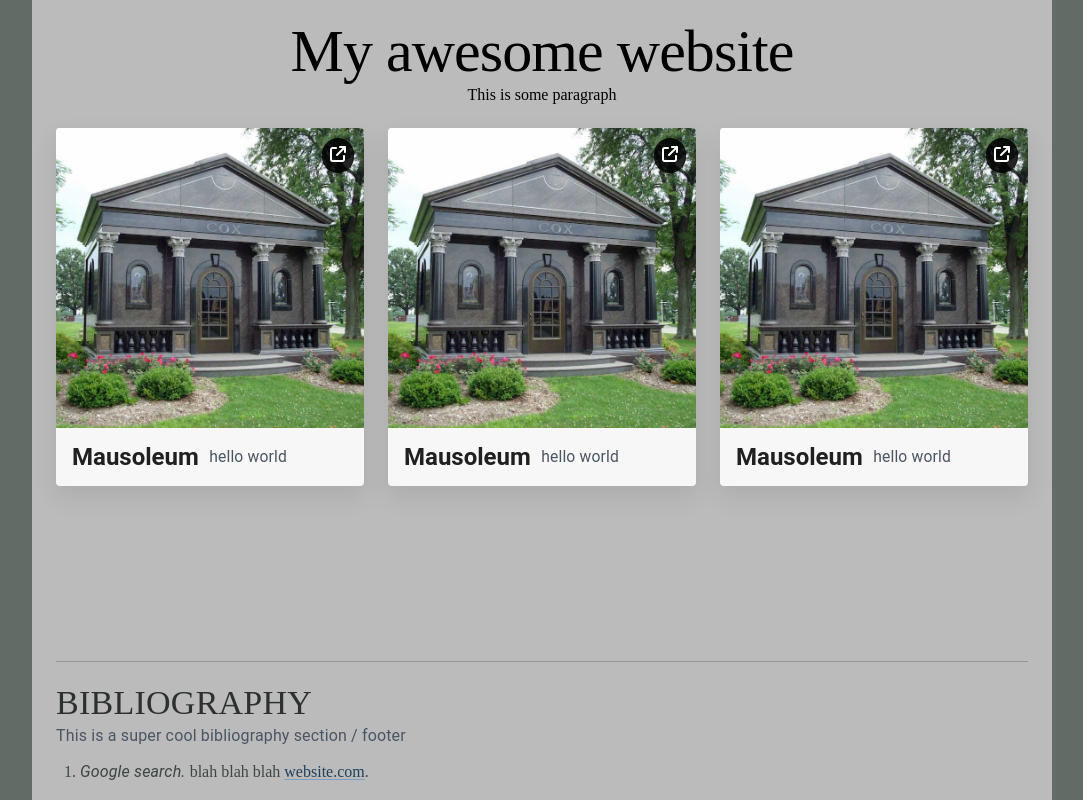
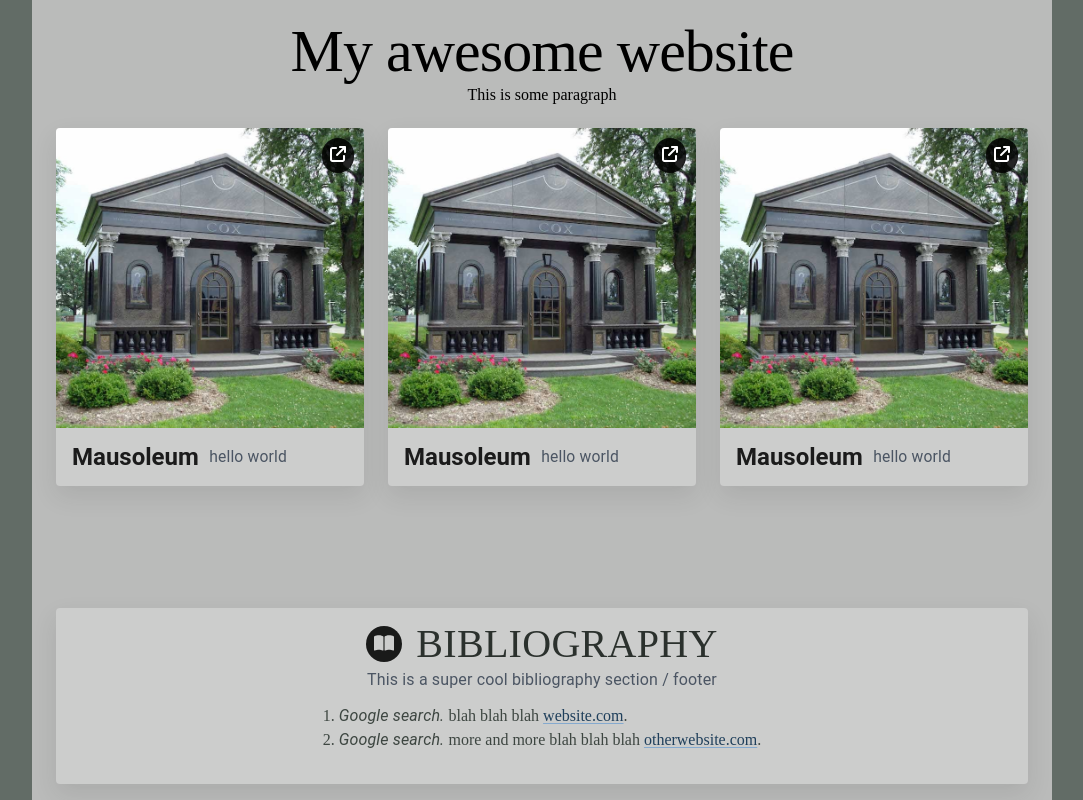
Before and after one commit to Niki-kou/2606848, a React (Vite) app: page / in a window 1280 px wide. Shown: the whole page, without its empty margins (98-1181 px from the left). Built offline with nearby package versions, Linux system fonts and the light colour scheme; a web font is replaced by a local one.

Commit message:
Styling improvements

```diff
--- a/src/App.jsx
+++ b/src/App.jsx
@@ -1,5 +1,5 @@
 import { useState } from "react";
-import { Box, Typography } from "@mui/material";
+import { Box, Typography, Divider } from "@mui/material";
 
 import CustomModal from "./Components/CustomModal";
 import Footer from "./Components/Footer";
@@ -19,7 +19,7 @@ export default function App() {
       <Box
         component="main"
         sx={{
-          width: "80vw",
+          width: { xs: "100%", md: "80vw" },
           minHeight: "100vh",
           px: { xs: 2, md: 3 },
           py: 2,
@@ -54,6 +54,7 @@ export default function App() {
           This is some paragraph
         </Typography>
 
+        <Box sx={{ display: "flex", flexDirection: "column", gap: 3, height: "100%" }}>
           <Box
             sx={{
               display: "grid",
@@ -84,29 +85,17 @@ export default function App() {
               onOpen={() => setOpenIndex(2)}
             />
           </Box>
-
         <Footer />
         </Box>
+      </Box>
 
-      <CustomModal
-        open={openIndex === 0}
-        handleClose={() => setOpenIndex(null)}
-        title="Mausoleum"
-      >
+      <CustomModal open={openIndex === 0} handleClose={() => setOpenIndex(null)} title="Mausoleum">
         <SectionOne />
       </CustomModal>
-      <CustomModal
-        open={openIndex === 1}
-        handleClose={() => setOpenIndex(null)}
-        title="Mausoleum"
-      >
+      <CustomModal open={openIndex === 1} handleClose={() => setOpenIndex(null)} title="Mausoleum">
         <SectionTwo />
       </CustomModal>
-      <CustomModal
-        open={openIndex === 2}
-        handleClose={() => setOpenIndex(null)}
-        title="Mausoleum"
-      >
+      <CustomModal open={openIndex === 2} handleClose={() => setOpenIndex(null)} title="Mausoleum">
         <SectionThree />
       </CustomModal>
     </Box>
--- a/src/Components/CustomModal.jsx
+++ b/src/Components/CustomModal.jsx
@@ -1,5 +1,5 @@
 import { Dialog, DialogContent, DialogTitle, IconButton, Typography } from "@mui/material";
-import { FaX } from "react-icons/fa6";
+import { FaX, FaCircleInfo } from "react-icons/fa6";
 
 function CustomModal({ open, handleClose, children, title }) {
   return (
@@ -11,7 +11,6 @@ function CustomModal({ open, handleClose, children, title }) {
       PaperProps={{
         sx: {
           borderRadius: 1,
-          bgcolor: "#f5f1e8",
           backgroundImage: "none",
           overflow: "hidden",
           width: "100%",
@@ -22,10 +21,13 @@ function CustomModal({ open, handleClose, children, title }) {
         sx={{
           display: "flex",
           alignItems: "center",
+          bgcolor: "#cccdcc",
           justifyContent: "space-between",
           borderBottom: "1px solid rgba(39, 44, 42, 0.16)",
         }}
       >
+        <div style={{display: "flex", flexDirection: "row", gap: 15, alignItems: "center"}}>
+          <FaCircleInfo size={26}/>
           <Typography
             component="h2"
             sx={{
@@ -36,12 +38,13 @@ function CustomModal({ open, handleClose, children, title }) {
           >
             {title}
           </Typography>
+        </div>
         <IconButton onClick={handleClose} sx={{ color: "#2b312d" }}>
           <FaX size={14} />
         </IconButton>
       </DialogTitle>
 
-      <DialogContent sx={{ px: 3, py: 3, overflowX: "hidden" }}>
+      <DialogContent sx={{ px: 3, py: 3, overflowX: "hidden", bgcolor: "#cccdcc" }}>
         {children}
       </DialogContent>
     </Dialog>
--- a/src/Components/Footer.jsx
+++ b/src/Components/Footer.jsx
@@ -1,4 +1,25 @@
 import { Box, Link, Stack, Typography } from "@mui/material";
+import { FaBookOpen } from "react-icons/fa6";
+
+function ReferenceItem({ searchText, description, href, linkText }) {
+  return (
+    <Box component="li">
+      <Typography component="span" sx={{ fontStyle: "italic" }}>
+        {searchText}&nbsp;
+      </Typography>
+      {description}&nbsp;
+      <Link
+        href={href}
+        target="_blank"
+        rel="noreferrer"
+        sx={{ color: "#1f3f5b", textUnderlineOffset: "0.15rem" }}
+      >
+        {linkText}
+      </Link>
+      .
+    </Box>
+  );
+}
 
 export default function Footer() {
   return (
@@ -7,44 +28,73 @@ export default function Footer() {
       sx={{
         mt: "auto",
         pt: 3,
-        borderTop: "1px solid rgba(39, 44, 42, 0.25)",
+        p: 2,
+        bgcolor: "#cccdcc",
+        boxShadow: "0 10px 24px rgba(39, 44, 42, 0.1)",
         color: "#3d4641",
+        borderRadius: 1,
       }}
     >
       <Stack spacing={1.5}>
         <Box>
+          <div style={{ display: "flex", alignItems: "center", gap: 14, justifyContent: "center" }}>
+            <div
+              style={{
+                backgroundColor: "#191A19",
+                paddingLeft: 8,
+                paddingRight: 8,
+                paddingTop: 6,
+                paddingBottom: 6,
+                borderRadius: 100,
+              }}
+            >
+              <FaBookOpen size={20} color="#cccdcc" style={{ transform: "translateY(1px)" }} />
+            </div>
             <Typography
               variant="h4"
               sx={{
+                fontSize: { xs: "2.0rem", sm: "2.5rem" },
                 fontFamily: "Almendra SC",
                 lineHeight: 1,
                 color: "#2b312d",
                 textTransform: "uppercase",
+                textAlign: "center",
               }}
             >
               Bibliography
             </Typography>
-          <Typography sx={{ mt: 0.5, color: "#4b5563" }}>
+          </div>
+          <Typography sx={{ mt: 0.5, color: "#4b5563", textAlign: "center" }}>
             This is a super cool bibliography section / footer
           </Typography>
         </Box>
 
-        <Box component="ol" sx={{ m: 0, pl: 3 }}>
-          <Box component="li">
-            <Typography component="span" sx={{ fontStyle: "italic" }}>
-              Google search.&nbsp;
-            </Typography>
-            blah blah blah&nbsp;
-            <Link
+        <Box
+          component="ol"
+          sx={{
+            m: 0,
+            pl: 0,
+            pb: 2,
+            width: "fit-content",
+            mx: "auto",
+            textAlign: "left",
+            listStylePosition: "inside",
+            alignSelf: "center",
+          }}
+        >
+          <ReferenceItem
+            searchText="Google search."
+            description="blah blah blah"
             href="https://website.com"
-              target="_blank"
-              rel="noreferrer"
-              sx={{ color: "#1f3f5b", textUnderlineOffset: "0.15rem" }}
-            >
-              website.com
-            </Link>
-            .
-          </Box>
+            linkText="website.com"
+          />
+
+          <ReferenceItem
+            searchText="Google search."
+            description="more and more blah blah blah"
+            href="https://otherwebsite.com"
+            linkText="otherwebsite.com"
+          />
         </Box>
       </Stack>
     </Box>
--- a/src/Components/OpenModalView.jsx
+++ b/src/Components/OpenModalView.jsx
@@ -8,12 +8,12 @@ function OpenModalView({ title, excerpt, image, onOpen }) {
       sx={{
         height: "100%",
         borderRadius: 1,
-        bgcolor: "rgba(255, 255, 255, 0.88)",
+        bgcolor: "#cccdcc",
         boxShadow: "0 10px 24px rgba(39, 44, 42, 0.1)",
         transition: "transform 0.24s ease-in-out",
         '&:hover': {
           transform: 'scale(1.02)'
-        }
+        },
       }}
     >
       <CardActionArea onClick={onOpen} sx={{ height: "100%", alignItems: "stretch" }}>
--- a/src/Sections/sectionOne.mdx
+++ b/src/Sections/sectionOne.mdx
@@ -19,12 +19,14 @@ Lorem ipsum dolor sit amet consectetur adipiscing elit. Quisque faucibus ex sapi
   <div style={{width: "60%"}}>
     Lorem ipsum dolor sit amet consectetur adipiscing elit. Quisque faucibus ex sapien vitae pellentesque sem placerat. In id cursus mi pretium tellus duis convallis. Tempus leo eu aenean sed diam urna tempor. Pulvinar vivamus fringilla lacus nec metus bibendum egestas. Iaculis massa nisl malesuada lacinia integer nunc posuere. Ut hendrerit semper vel class aptent taciti sociosqu. Ad litora torquent per conubia nostra inceptos himenaeos.
 
-    Lorem ipsum dolor sit amet consectetur adipiscing elit. Quisque faucibus ex sapien vitae pellentesque sem placerat. In id cursus mi pretium tellus duis convallis. Tempus leo eu aenean sed diam urna tempor. Pulvinar vivamus fringilla lacus nec metus bibendum egestas. Iaculis massa nisl malesuada lacinia integer nunc posuere. Ut hendrerit semper vel class aptent taciti sociosqu. Ad litora torquent per conubia nostra inceptos himenaeos.
+    Lorem ipsum dolor sit amet consectetur adipiscing elit.
   </div>
   <div style={{width: "40%"}}>
     <img src={MausoleumImage} alt="Mausoleum" width="80%" />
   </div>
 </div>
+
+Quisque faucibus ex sapien vitae pellentesque sem placerat. In id cursus mi pretium tellus duis convallis. Tempus leo eu aenean sed diam urna tempor. Pulvinar vivamus fringilla lacus nec metus bibendum egestas. Iaculis massa nisl malesuada lacinia integer nunc posuere. Ut hendrerit semper vel class aptent taciti sociosqu. Ad litora torquent per conubia nostra inceptos himenaeos.
 
 ## Heading 2
 
```
Lines whose indentation alone changed are shown as unchanged.
